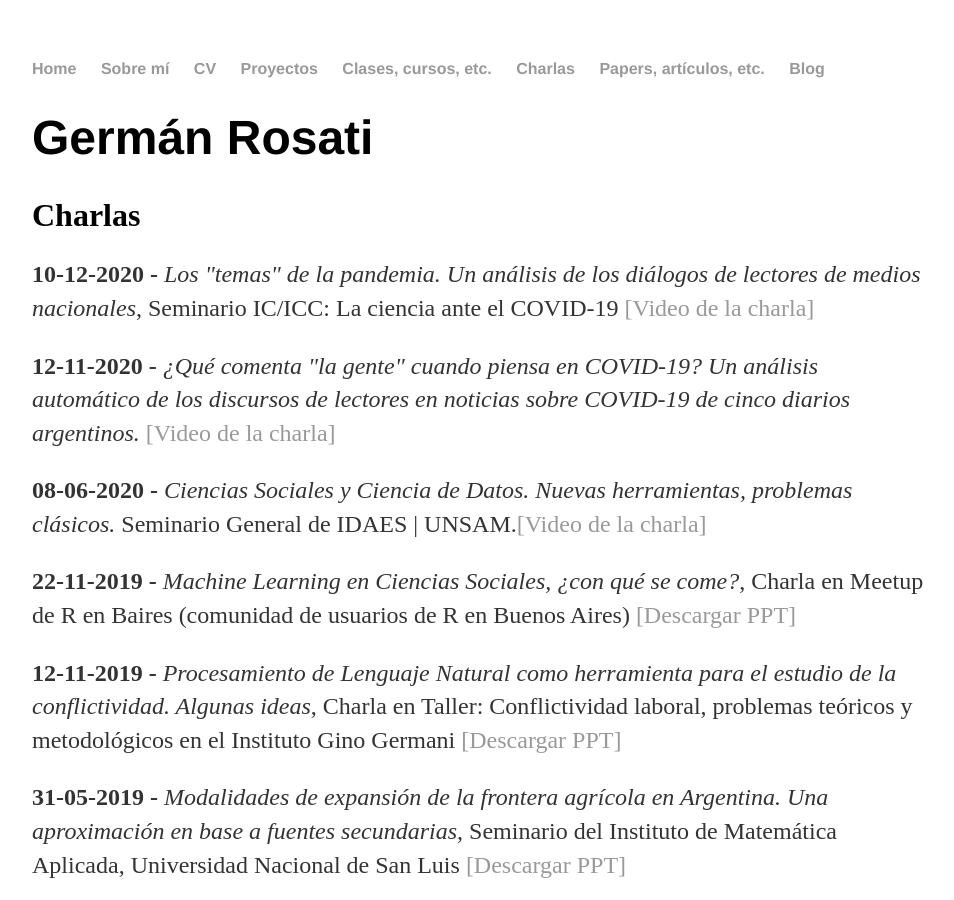
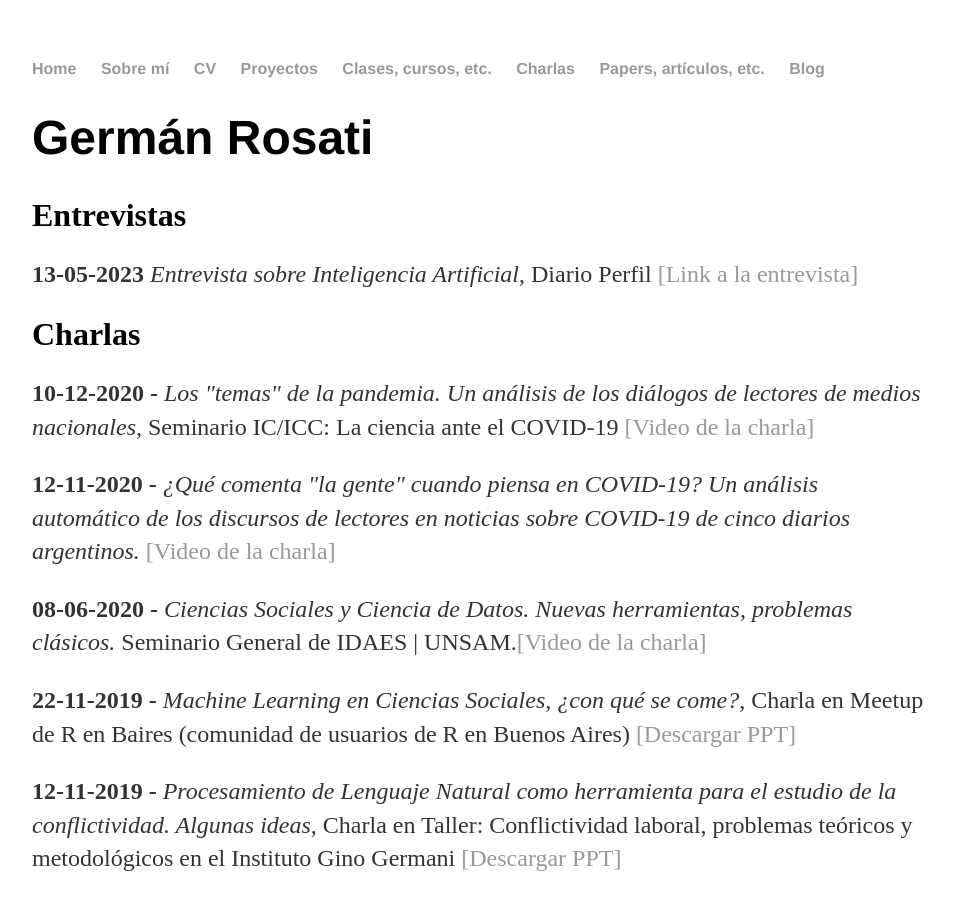
Before and after one commit to gefero/gefero.github.io, a Jekyll site: the page built from talks/index.html, in a window 1280 px wide and 900 px high. Shown: the whole window, without its empty margins (160-1114 px from the left). Built offline with Jekyll 4.4.1, drawn with Linux system fonts in a browser that asks for light colours.

Commit message:
Actualizo charlas y cv

```diff
--- a/cv/index.html
+++ b/cv/index.html
@@ -4,5 +4,5 @@ title: CV
 ---
 <div class="blurb">
 	<h1>Germán Rosati - CV</h1>
-  <p><a href="https://github.com/gefero/gefero.github.io/raw/master/cv/_files/CV-German_Rosati.pdf">Descargar CV</a></p>
+  <p><a href="https://github.com/gefero/gefero.github.io/raw/master/cv/_files/CV_German_Rosati.pdf">Descargar CV</a></p>
 </div><!-- /.blurb -->
--- a/talks/index.html
+++ b/talks/index.html
@@ -5,6 +5,8 @@ title: Clases, cursos, etc.
 
 <div class="blurb">
 	<h1>Germán Rosati</h1>
+		<h2><font size="6">Entrevistas</font></h2>
+	<p><b>13-05-2023</b><i> Entrevista sobre Inteligencia Artificial</i>, Diario Perfil <a href="https://www.perfil.com/noticias/agenda-academica/german-rosati-no-es-productiva-la-distopia-que-se-ha-generado-en-torno-a-la-inteligencia-artificial.phtml">[Link a la entrevista]</a></p>
 	<h2><font size="6">Charlas</font></h2>
 	<p><b>10-12-2020 - </b><i> Los "temas" de la pandemia. Un análisis de los diálogos de lectores de medios nacionales</i>, Seminario IC/ICC: La ciencia ante el COVID-19 <a href="https://www.youtube.com/watch?v=DTDkSEqgNlA">[Video de la charla]</a></p>
 	<p><b>12-11-2020 - </b><i> ¿Qué comenta "la gente" cuando piensa en COVID-19? Un análisis automático de los discursos de lectores en noticias sobre COVID-19 de cinco diarios argentinos. </i><a href="https://fb.watch/5J7PY1S569/">[Video de la charla]</a></p>
```
Also changed, not shown: 2 other files.
